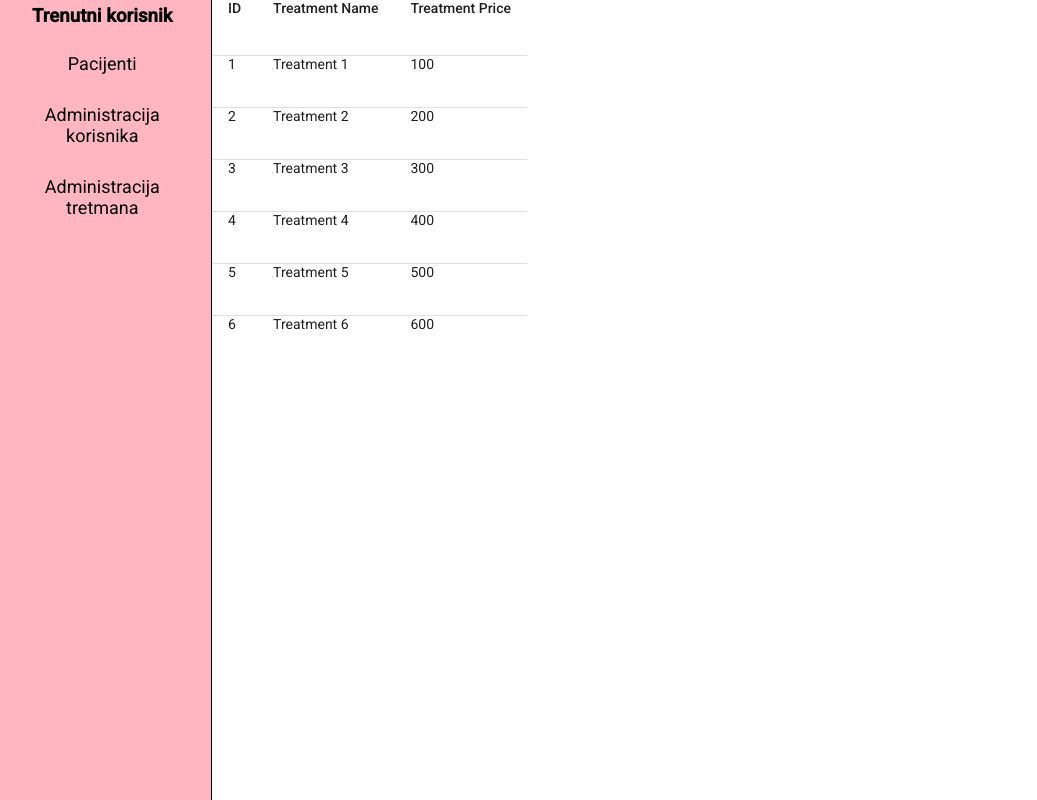
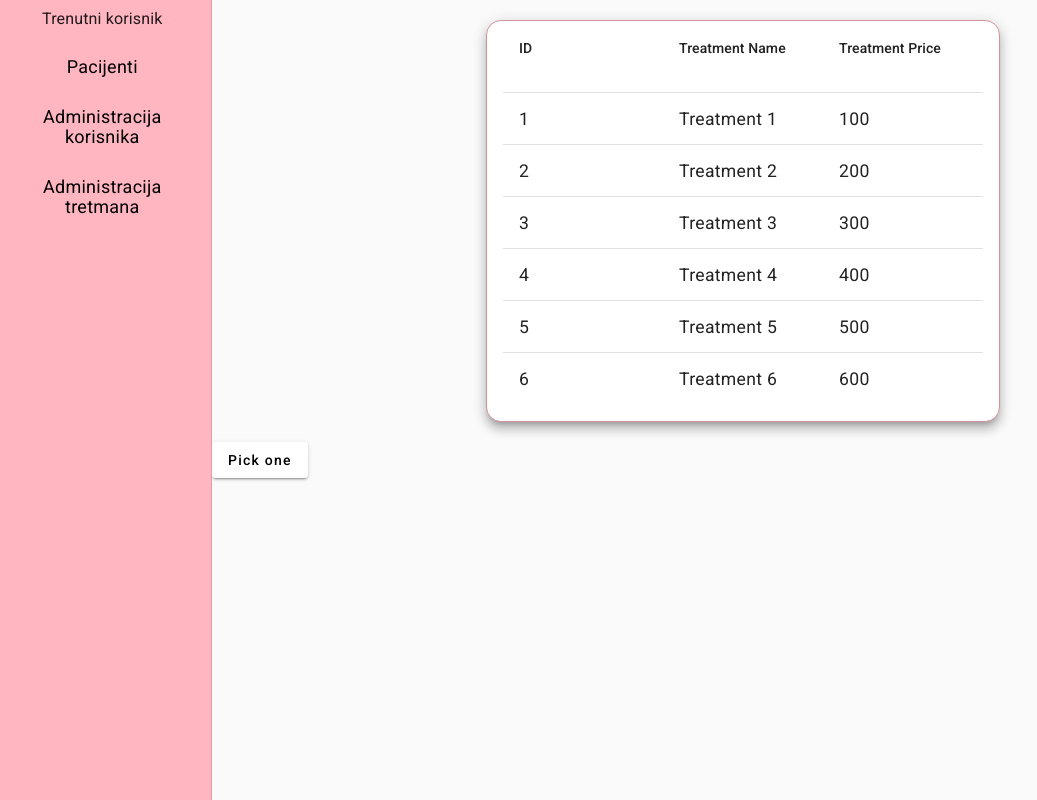
Before and after one commit to lukaCodes99/pacijentAngular, an Angular app: page /administracija-tretmana in a window 1280 px wide. Shown: the whole page, without its empty margins (6-1043 px from the left). Built offline with nearby package versions, Linux system fonts and the light colour scheme.

Commit message:
rijeseno

```diff
--- a/angular.json
+++ b/angular.json
@@ -35,6 +35,7 @@
               "src/assets"
             ],
             "styles": [
+              "@angular/material/prebuilt-themes/indigo-pink.css",
               "src/styles.css"
             ],
             "scripts": []
@@ -94,6 +95,7 @@
               "src/assets"
             ],
             "styles": [
+              "@angular/material/prebuilt-themes/indigo-pink.css",
               "src/styles.css"
             ],
             "scripts": []
@@ -101,5 +103,8 @@
         }
       }
     }
+  },
+  "cli": {
+    "analytics": "40efa08a-7776-4d19-ad08-48cfbfd6c0a9"
   }
 }
--- a/package.json
+++ b/package.json
@@ -11,10 +11,12 @@
   "private": true,
   "dependencies": {
     "@angular/animations": "^17.3.0",
+    "@angular/cdk": "^17.3.10",
     "@angular/common": "^17.3.0",
     "@angular/compiler": "^17.3.0",
     "@angular/core": "^17.3.0",
     "@angular/forms": "^17.3.0",
+    "@angular/material": "^17.3.10",
     "@angular/platform-browser": "^17.3.0",
     "@angular/platform-browser-dynamic": "^17.3.0",
     "@angular/router": "^17.3.0",
--- a/src/app/app.module.ts
+++ b/src/app/app.module.ts
@@ -1,21 +1,31 @@
 import { NgModule } from '@angular/core';
 import { BrowserModule } from '@angular/platform-browser';
 
+import { HttpClientModule } from '@angular/common/http';
+import { FormsModule } from '@angular/forms';
+import { MatButtonModule } from '@angular/material/button';
+import {
+  MatDialogModule
+} from '@angular/material/dialog';
+import { MatFormFieldModule } from '@angular/material/form-field';
+import { MatIconModule } from '@angular/material/icon';
+import { MatInputModule } from '@angular/material/input';
+import { MatListModule } from '@angular/material/list';
+import { MatSidenavModule } from '@angular/material/sidenav';
+import { MatSlideToggleModule } from '@angular/material/slide-toggle';
+import { MatTableModule } from '@angular/material/table';
+import { BrowserAnimationsModule } from '@angular/platform-browser/animations';
+import { provideAnimationsAsync } from '@angular/platform-browser/animations/async';
 import { AppRoutingModule } from './app-routing.module';
 import { AppComponent } from './app.component';
-import { MatSlideToggleModule } from '@angular/material/slide-toggle';
+import { EmployeeComponent } from './employee/employee.component';
+import { NavigationComponent } from './navigation/navigation.component';
 import { PacijentComponent } from './pacijent/pacijent.component';
-import { MatTableModule } from '@angular/material/table';
-import { HttpClientModule } from '@angular/common/http';
-import { MatSidenavModule } from '@angular/material/sidenav';
-import { MatListModule } from '@angular/material/list';
-import { MatIconModule } from '@angular/material/icon';
-import { BrowserAnimationsModule } from '@angular/platform-browser/animations';
-import { NavigationComponent } from './navigation/navigation.component';
-import { EmployeeComponent } from './employee/employee.component';
 import { PatientComponent } from './patient/patient.component';
+import { PatientsTreatmentsComponent } from './patients-treatments/patients-treatments.component';
+import { TreatmentDialogComponent } from './treatment-dialog/treatment-dialog.component';
 import { TreatmentComponent } from './treatment/treatment.component';
-import { PatientsTreatmentsComponent } from './patients-treatments/patients-treatments.component';
+
 
 @NgModule({
   declarations: [
@@ -25,11 +35,17 @@ import { PatientsTreatmentsComponent } from './patients-treatments/patients-trea
     EmployeeComponent,
     PatientComponent,
     TreatmentComponent,
-    PatientsTreatmentsComponent
+    PatientsTreatmentsComponent,
+    TreatmentDialogComponent
   ],
   imports: [
     BrowserModule,
     AppRoutingModule,
+    MatButtonModule,
+    MatDialogModule,
+    FormsModule,
+    MatInputModule,
+    MatFormFieldModule,
     MatSlideToggleModule,
     MatTableModule,
     HttpClientModule,
@@ -38,7 +54,9 @@ import { PatientsTreatmentsComponent } from './patients-treatments/patients-trea
     MatIconModule,
     BrowserAnimationsModule
   ],
-  providers: [],
+  providers: [
+    provideAnimationsAsync()
+  ],
   bootstrap: [AppComponent]
 })
 export class AppModule { }
--- a/src/app/patient/patient.component.html
+++ b/src/app/patient/patient.component.html
@@ -1,29 +1,30 @@
-<mat-table [dataSource]="dataSource" class="mat-elevation-z8">
-
+<div class="table-container">
+  <mat-table [dataSource]="dataSource" class="mat-elevation-z8 styled-table">
     <!-- ID Column -->
     <ng-container matColumnDef="id">
-      <th mat-header-cell *matHeaderCellDef> ID </th>
-      <td mat-cell *matCellDef="let patient"> {{patient.id}} </td>
+      <th mat-header-cell *matHeaderCellDef>ID</th>
+      <td mat-cell *matCellDef="let patient" class="cell">{{ patient.id }}</td>
     </ng-container>
 
     <!-- First Name Column -->
     <ng-container matColumnDef="firstName">
-      <th mat-header-cell *matHeaderCellDef> First Name </th>
-      <td mat-cell *matCellDef="let patient"> {{patient.firstName}} </td>
+      <th mat-header-cell *matHeaderCellDef class="custom">First Name</th>
+      <td mat-cell *matCellDef="let patient" class="cell">{{ patient.firstName }}</td>
     </ng-container>
 
     <!-- Last Name Column -->
     <ng-container matColumnDef="lastName">
-      <th mat-header-cell *matHeaderCellDef> Last Name </th>
-      <td mat-cell *matCellDef="let patient"> {{patient.lastName}} </td>
+      <th mat-header-cell *matHeaderCellDef>Last Name</th>
+      <td mat-cell *matCellDef="let patient" class="cell">{{ patient.lastName }}</td>
     </ng-container>
 
     <!-- Phone Number Column -->
     <ng-container matColumnDef="phoneNumber">
-      <th mat-header-cell *matHeaderCellDef> Phone Number </th>
-      <td mat-cell *matCellDef="let patient"> {{patient.phoneNumber}} </td>
+      <th mat-header-cell *matHeaderCellDef>Phone Number</th>
+      <td mat-cell *matCellDef="let patient" class="cell">{{ patient.phoneNumber }}</td>
     </ng-container>
 
     <tr mat-header-row *matHeaderRowDef="displayedColumns"></tr>
-    <tr mat-row *matRowDef="let row; columns: displayedColumns;"></tr>
+    <tr mat-row *matRowDef="let row; columns: displayedColumns"></tr>
   </mat-table>
+</div>
--- /dev/null
+++ b/src/app/treatment-dialog/treatment-dialog.component.html
@@ -0,0 +1,17 @@
+<h2 mat-dialog-title>Unesite novi podatak</h2>
+
+<mat-dialog-content>
+  <mat-form-field>
+    <mat-label>Naziv tretmana</mat-label>
+    <input matInput [(ngModel)]="data.name">
+  </mat-form-field>
+  <mat-form-field>
+    <mat-label>Cijena tretmana</mat-label>
+    <input matInput [(ngModel)]="data.price">
+  </mat-form-field>
+</mat-dialog-content>
+
+<mat-dialog-actions>
+  <button mat-button (click)="onNoClick()">No Thanks</button>
+  <button mat-button [mat-dialog-close]="data" cdkFocusInitial>Ok</button>
+</mat-dialog-actions>
--- /dev/null
+++ b/src/app/treatment-dialog/treatment-dialog.component.ts
@@ -0,0 +1,18 @@
+import { Component } from '@angular/core';
+import { MatDialogRef } from '@angular/material/dialog';
+import { Treatment } from '../model/treatment';
+
+@Component({
+  selector: 'app-treatment-dialog',
+  templateUrl: './treatment-dialog.component.html',
+  styleUrl: './treatment-dialog.component.css',
+})
+export class TreatmentDialogComponent {
+  public data: Treatment = {};
+
+  constructor(public dialogRef: MatDialogRef<TreatmentDialogComponent>) {}
+
+  onNoClick(): void {
+    this.dialogRef.close();
+  }
+}
--- a/src/app/treatment/treatment.component.html
+++ b/src/app/treatment/treatment.component.html
@@ -1,23 +1,26 @@
-<mat-table [dataSource]="dataSource" class="mat-elevation-z8">
-
+<div class="table-container">
+  <mat-table [dataSource]="getDataSource()" class="mat-elevation-z8 styled-table">
     <!-- ID Column -->
     <ng-container matColumnDef="id">
-      <th mat-header-cell *matHeaderCellDef> ID </th>
-      <td mat-cell *matCellDef="let treatment"> {{treatment.id}} </td>
+      <th mat-header-cell *matHeaderCellDef>ID</th>
+      <td mat-cell *matCellDef="let treatment" class="cell">{{ treatment.id }}</td>
     </ng-container>
 
     <!-- First Name Column -->
     <ng-container matColumnDef="name">
-      <th mat-header-cell *matHeaderCellDef> Treatment Name </th>
-      <td mat-cell *matCellDef="let treatment"> {{treatment.name}} </td>
+      <th mat-header-cell *matHeaderCellDef>Treatment Name</th>
+      <td mat-cell *matCellDef="let treatment" class="cell">{{ treatment.name }}</td>
     </ng-container>
 
     <!-- Last Name Column -->
     <ng-container matColumnDef="price">
-      <th mat-header-cell *matHeaderCellDef> Treatment Price </th>
-      <td mat-cell *matCellDef="let treatment"> {{treatment.price}} </td>
+      <th mat-header-cell *matHeaderCellDef>Treatment Price</th>
+      <td mat-cell *matCellDef="let treatment" class="cell">{{ treatment.price }}</td>
     </ng-container>
 
     <tr mat-header-row *matHeaderRowDef="displayedColumns"></tr>
-    <tr mat-row *matRowDef="let row; columns: displayedColumns;"></tr>
+    <tr mat-row *matRowDef="let row; columns: displayedColumns"></tr>
   </mat-table>
+</div>
+
+<button mat-raised-button (click)="openDialog()">Pick one</button>
--- a/src/app/treatment/treatment.component.ts
+++ b/src/app/treatment/treatment.component.ts
@@ -1,22 +1,43 @@
 import { Component } from '@angular/core';
+import {
+  MatDialog
+} from '@angular/material/dialog';
+import { BehaviorSubject } from 'rxjs';
 import { Treatment } from '../model/treatment';
 import { TreatmentService } from '../service/treatment/treatment.service';
+import { TreatmentDialogComponent } from '../treatment-dialog/treatment-dialog.component';
 
 @Component({
   selector: 'app-treatment',
   templateUrl: './treatment.component.html',
-  styleUrl: './treatment.component.css'
+  styleUrl: './treatment.component.css',
 })
 export class TreatmentComponent {
   displayedColumns: string[] = ['id', 'name', 'price'];
-  dataSource: Treatment[] = [];
+  dataSource: BehaviorSubject<Treatment[]> = new BehaviorSubject<Treatment[]>([]);
 
-  constructor(private treatmentService: TreatmentService) { }
+  constructor(private treatmentService: TreatmentService, public dialog: MatDialog) {}
 
   ngOnInit(): void {
     console.log('ngOnInit');
-    this.treatmentService.getTreatments().subscribe(treatments => {
-      this.dataSource = treatments;
+    this.treatmentService.getTreatments().subscribe((treatments) => {
+      this.dataSource.next(treatments);
+    });
+  }
+
+  getDataSource() {
+    return this.dataSource.asObservable();
+  }
+
+  openDialog() {
+    const dialogRef = this.dialog.open(TreatmentDialogComponent);
+
+    dialogRef.afterClosed().subscribe((result) => {
+      console.log('The dialog was closed');
+      const prev = this.dataSource.getValue();
+      result.id = prev.length + 1;
+      prev.push(result);
+      this.dataSource.next(prev);
     });
   }
 }
--- a/src/index.html
+++ b/src/index.html
@@ -9,7 +9,7 @@
   <link href="https://fonts.googleapis.com/css2?family=Roboto:wght@300;400;500&display=swap" rel="stylesheet">
   <link href="https://fonts.googleapis.com/icon?family=Material+Icons" rel="stylesheet">
 </head>
-<body>
+<body class="mat-typography">
   <app-root></app-root>
 </body>
 </html>
--- a/src/styles.css
+++ b/src/styles.css
@@ -2,3 +2,64 @@
 
 html, body { height: 100%; }
 body { margin: 0; font-family: Roboto, "Helvetica Neue", sans-serif; }
+
+
+.sidenav-container {
+  height: 100%;
+}
+
+.sidenav {
+  width: 17%;
+  background-color: rgb(255, 182, 193);
+}
+.mat-column-id,
+.mat-column-firstName,
+.mat-column-lastName,
+.mat-column-username,
+.mat-column-role {
+  padding: 0 100px;
+}
+.table-container {
+  display: flex;
+  justify-content: center;
+  width: 90%; /* Adjust the width to account for the sidenav */
+  margin: 0 auto; /* Center the container horizontally */
+}
+
+.styled-table {
+  margin: 20px 0;
+  border: 1px solid rgb(209, 147, 156) !important; /* Add border to the table */
+  border-radius: 15px; /* Add border radius to the table */
+  overflow: hidden; /* Ensure border radius is applied */
+  background-color: white; /* Ensure the background color is white */
+  padding: 1rem;
+  min-width: auto !important;
+}
+
+.mat-header-cell,
+.cell {
+  font-size: 1.1rem; /* Increase font size */
+  text-align: center; /* Center text in each cell */
+  padding: 16px; /* Add padding for better spacing */
+  border-bottom: 1px solid rgb(209, 147, 156); /* Add border to cells */
+  vertical-align: middle;
+  min-width: 10rem;
+}
+
+.mat-header-row {
+  background-color: #3f51b5; /* Example background color for header */
+  color: white; /* Text color for header */
+  font-weight: bold; /* Bold header text */
+}
+
+.mat-column-id,
+.mat-column-firstName,
+.mat-column-lastName,
+.mat-column-username,
+.mat-column-role {
+  flex: 1; /* Adjust the flex for even spacing */
+}
+
+.custom.mat-mdc-header-cell {
+  color: blue;
+}
```
Also changed, not shown: src/app/treatment-dialog/treatment-dialog.component.css (added), 2 other files (tests, documents, lock files or other folders).
